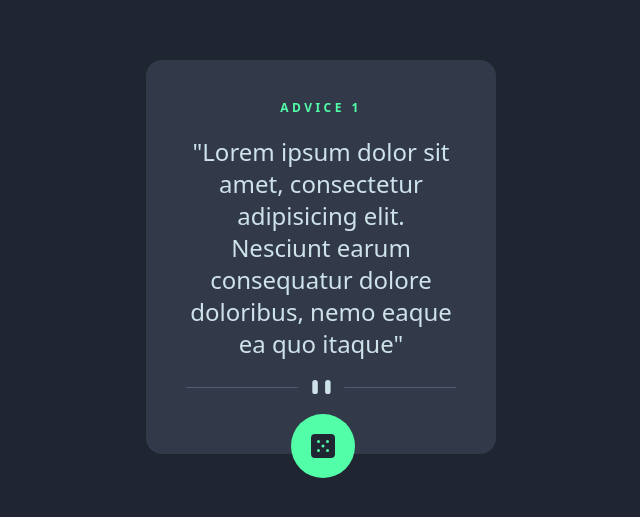
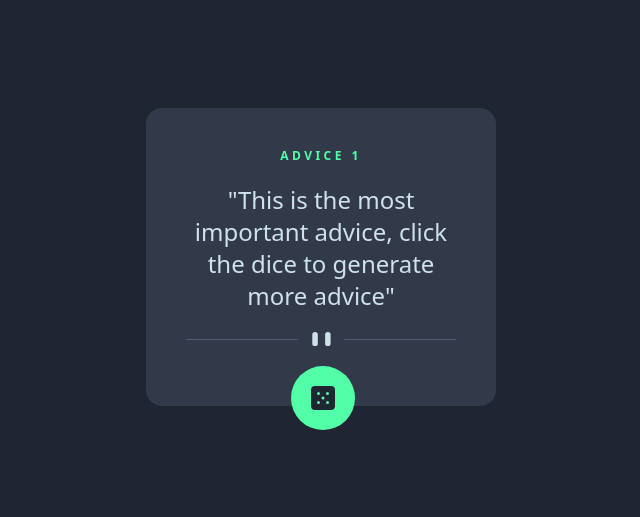
Before and after one commit to jrickyrichard/advice-generator, a plain HTML site: page index.html in a window 1280 px wide. Shown: the part 143-660 px from the top of the page, without its empty margins (319-959 px from the left). Drawn offline with nearby package versions, Linux system fonts and the light colour scheme.

Commit message:
small fix

```diff
--- a/index.html
+++ b/index.html
@@ -42,7 +42,7 @@
 
     <section id="advice">
       <h1 class="text-neon uppercase tracking-[0.29em] font-bold">advice <span id="advice-id">1</span></h1>
-      <p class="text-2xl mt-[20px] text-light-cyan">&QUOT;<span id="advice-text">Lorem ipsum dolor sit amet, consectetur adipisicing elit. Nesciunt earum consequatur dolore doloribus, nemo eaque ea quo itaque</span>&QUOT;</p>
+      <p class="text-2xl mt-[20px] text-light-cyan">&QUOT;<span id="advice-text">This is the most important advice, click the dice to generate more advice</span>&QUOT;</p>
     </section>
     <section class="mt-[20px] mb-[20px] w-full" id="divider">
       <img class="w-full" src="../images/pattern-divider-mobile.svg" alt="">
```
